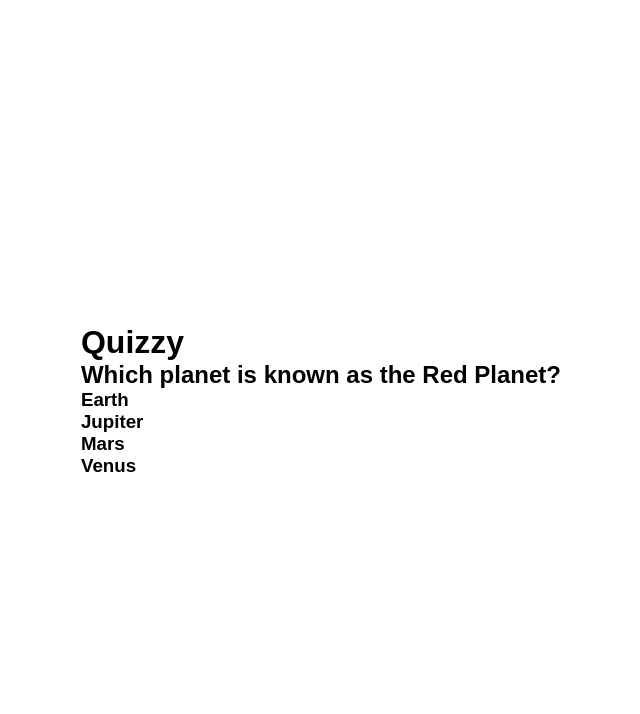
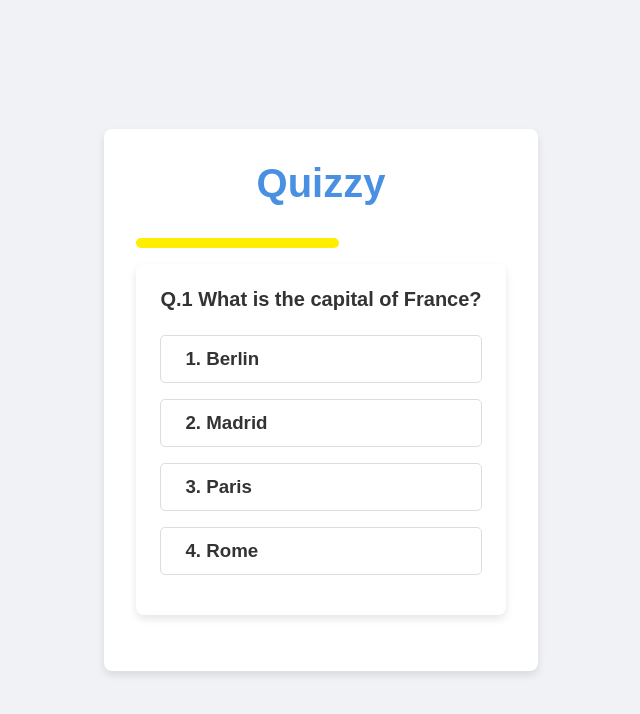
Before and after one commit to debrajroyofficial000/Quizzy, a React (Vite) app: page / in a window 1280 px wide. Shown: the top 714 px of the page, without its empty margins (319-959 px from the left). Built offline with nearby package versions, Linux system fonts and the light colour scheme.

Commit message:
added some styles

```diff
--- a/src/App.css
+++ b/src/App.css
@@ -1,4 +1,22 @@
+body {
+  margin: 0;
+  font-family: "Arial", sans-serif;
+  background-color: #f0f2f5;
+  color: #333;
+}
+
 .container {
-  max-width: 550px;
-  width: 100%;
+  max-width: 600px;
+  margin: 50px auto;
+  padding: 2rem;
+  background: #fff;
+  box-shadow: 0 4px 8px rgba(0, 0, 0, 0.1);
+  border-radius: 8px;
 }
+
+h1 {
+  font-size: 2.5rem;
+  text-align: center;
+  margin-bottom: 2rem;
+  color: #4a90e2;
+}
--- a/src/App.tsx
+++ b/src/App.tsx
@@ -28,11 +28,12 @@ function App() {
         {quizQuestions.map(
           (question, index) =>
             questionNumber === index && (
-              <section key={index} className="question-container">
+              <section key={index} className="question_container">
                 <Question
                   {...question}
                   nextQNo={nextQuestion}
                   selectOption={addChosenOption}
+                  qNo={index}
                 />
               </section>
             )
--- a/src/components/Question.tsx
+++ b/src/components/Question.tsx
@@ -4,6 +4,7 @@ interface IQuestion {
   question: string;
   options: string[];
   answer: string;
+  qNo: number;
   nextQNo: () => void;
   selectOption: (question: string, answer: string, option: string) => void;
 }
@@ -11,19 +12,27 @@ const Question = ({
   question,
   options,
   answer,
+  qNo,
   nextQNo,
   selectOption,
 }: IQuestion) => {
+  const chosenOption = useRef<number>();
+  const optionRef = useRef<HTMLHeadingElement | null>(null);
   const [buttonToggle, setButtonToggle] = useState(false);
   const timerRef = useRef(0);
-  const handleSubmitOption = (option: string) => {
+  const handleSubmitOption = (option: string, index: number) => {
+    chosenOption.current = index;
     selectOption(question, answer, option);
     setButtonToggle(true);
   };
 
   useEffect(() => {
+    if (optionRef.current) {
+      optionRef.current.style.backgroundColor = "#313131";
+      optionRef.current.style.color = "whitesmoke";
+    }
     let timer = setInterval(() => {
-      if (timerRef.current <= 2) timerRef.current++;
+      if (timerRef.current <= 10) timerRef.current++;
       else {
         selectOption(question, answer, "");
         nextQNo();
@@ -31,26 +40,35 @@ const Question = ({
     }, 1000);
 
     return () => clearInterval(timer);
-  }, [timerRef.current]);
+  }, [timerRef.current, optionRef.current]);
 
   return (
     <>
-      <h2 className="question">{question}</h2>
-      <div className="timer-bar"></div>
+      <div className="timer_bar"></div>
+      <div className="question_box">
+        <h2 className="question">
+          Q.{qNo + 1} {question}
+        </h2>
         {options.map((option, index) => (
           <h3
             key={index}
             className="option"
-          onClick={() => handleSubmitOption(option)}
+            ref={
+              chosenOption.current && chosenOption.current === index
+                ? optionRef
+                : null
+            }
+            onClick={() => handleSubmitOption(option, index)}
           >
-          {option}
+            {index + 1}. {option}
           </h3>
         ))}
         {buttonToggle && (
-        <button onClick={nextQNo} className="next-button">
+          <button onClick={nextQNo} className="next_button">
             Next
           </button>
         )}
+      </div>
     </>
   );
 };
--- a/src/components/Result.tsx
+++ b/src/components/Result.tsx
@@ -4,7 +4,6 @@ interface IQNA {
   QNA: IResult[];
 }
 const Result = ({ QNA }: IQNA) => {
-  console.log(QNA);
   let total = 0;
 
   for (let i = 0; i < QNA.length; i++) {
@@ -12,17 +11,27 @@ const Result = ({ QNA }: IQNA) => {
   }
 
   return (
-    <div>
+    <div className="result-container">
       <h2>Result</h2>
       {QNA.map((qna, index) => (
         <section key={index}>
-          <div>
-            <p>Right Answer : {qna.answer}</p>
-            <p>You've chosen : {qna.chosen}</p>
+          <div className="ans">
+            <p className="ques">Question: {qna.question}</p>
+            <p>Right answer: {qna.answer}</p>
+            <p className={qna.answer === qna.chosen ? "green" : "red"}>
+              You've chosen: {qna.chosen}
+            </p>
           </div>
         </section>
       ))}
-      <div>Total : {total + "/" + QNA.length}</div>
+      <div className="total-score">
+        <h2>
+          Total:{" "}
+          <span>
+            {total}/{QNA.length}
+          </span>
+        </h2>
+      </div>
     </div>
   );
 };
--- a/src/styles/Question.css
+++ b/src/styles/Question.css
@@ -0,0 +1,73 @@
+.timer_bar {
+  height: 10px;
+  border-radius: 5px;
+  margin-bottom: 1rem;
+  animation: timer 10s linear;
+  transition: width 1s linear, background-color 1s linear;
+}
+
+.question_box {
+  background: #ffffff;
+  padding: 1.5rem;
+  border-radius: 8px;
+  box-shadow: 0 4px 8px rgba(0, 0, 0, 0.1);
+  margin-bottom: 1.5rem;
+}
+
+.question {
+  margin-bottom: 1.5rem;
+  font-size: 1.25rem;
+  color: #333;
+}
+
+.option {
+  padding: 0.75rem 1.5rem;
+  border-radius: 5px;
+  border: 1px solid #ddd;
+  margin-bottom: 1rem;
+  cursor: pointer;
+  transition: background-color 0.3s ease, color 0.3s ease;
+}
+
+.option:hover {
+  background: #313131;
+  color: whitesmoke;
+}
+
+.next_button {
+  padding: 0.75rem 1.5rem;
+  font-size: 1.05rem;
+  border-radius: 5px;
+  border: none;
+  background: #4caf50;
+  color: #fff;
+  cursor: pointer;
+  transition: background-color 0.3s ease, color 0.3s ease;
+}
+
+.next_button:hover {
+  background: #45a049;
+}
+
+@keyframes timer {
+  0% {
+    width: 0;
+    background-color: lightgreen;
+  }
+  25% {
+    width: 25%;
+    background-color: green;
+  }
+  50% {
+    width: 50%;
+    background-color: yellow;
+  }
+  75% {
+    width: 75%;
+    background-color: orange;
+  }
+  100% {
+    width: 100%;
+    background-color: red;
+  }
+}
--- a/src/styles/Result.css
+++ b/src/styles/Result.css
@@ -0,0 +1,49 @@
+.result-container {
+  background: #ffffff;
+  padding: 1.5rem;
+  border-radius: 8px;
+  box-shadow: 0 4px 8px rgba(0, 0, 0, 0.1);
+  margin-bottom: 1.5rem;
+}
+
+h2 {
+  font-size: 2rem;
+  text-align: center;
+  margin-bottom: 2rem;
+  color: #4a90e2;
+}
+
+.ans {
+  background: #f9f9f9;
+  padding: 1rem;
+  border-radius: 8px;
+  margin-bottom: 1rem;
+  box-shadow: 0 2px 4px rgba(0, 0, 0, 0.1);
+}
+
+.ques {
+  font-weight: 700;
+  margin-bottom: 0.5rem;
+}
+
+.green {
+  color: green;
+  font-weight: bold;
+}
+
+.red {
+  color: red;
+  font-weight: bold;
+}
+
+.total-score {
+  text-align: center;
+  font-size: 1.5rem;
+  margin-top: 2rem;
+  color: #333;
+}
+
+.total-score span {
+  color: #4a90e2;
+  font-weight: bold;
+}
```
Lines whose indentation alone changed are shown as unchanged.
